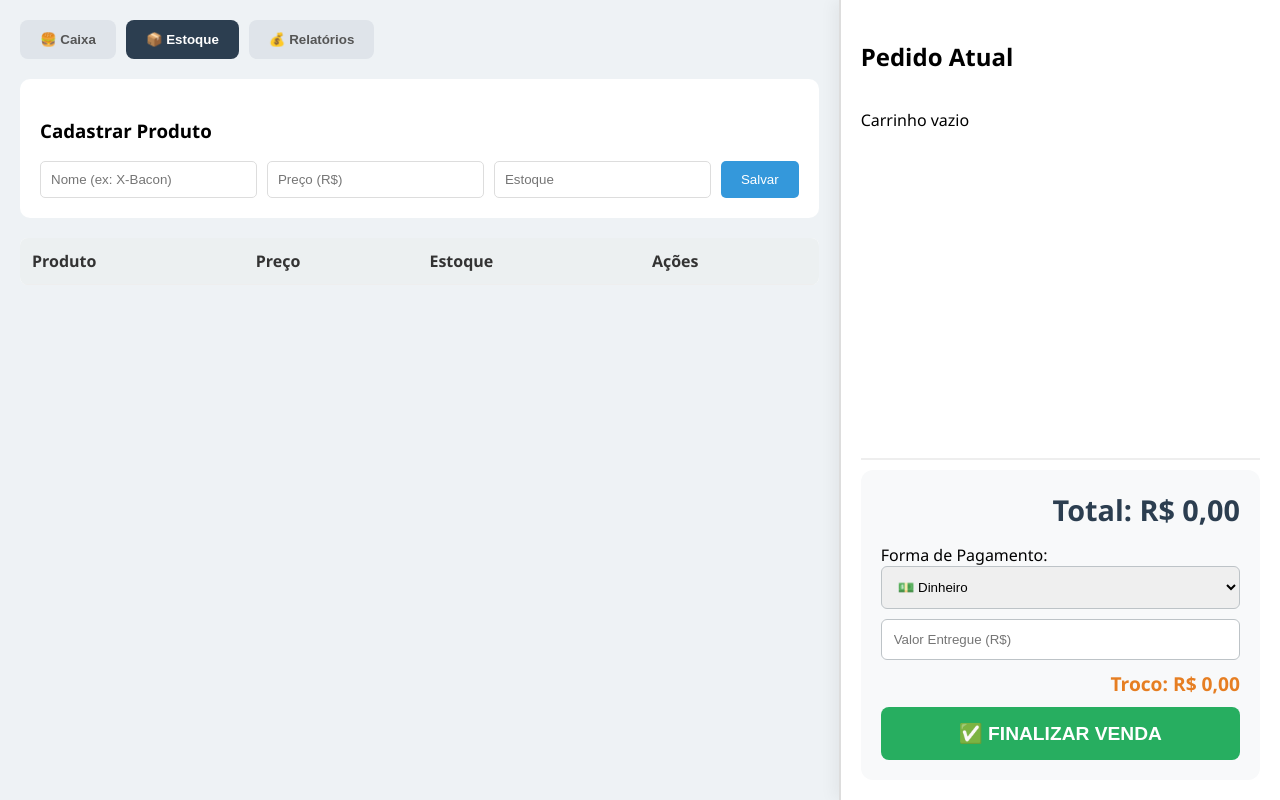
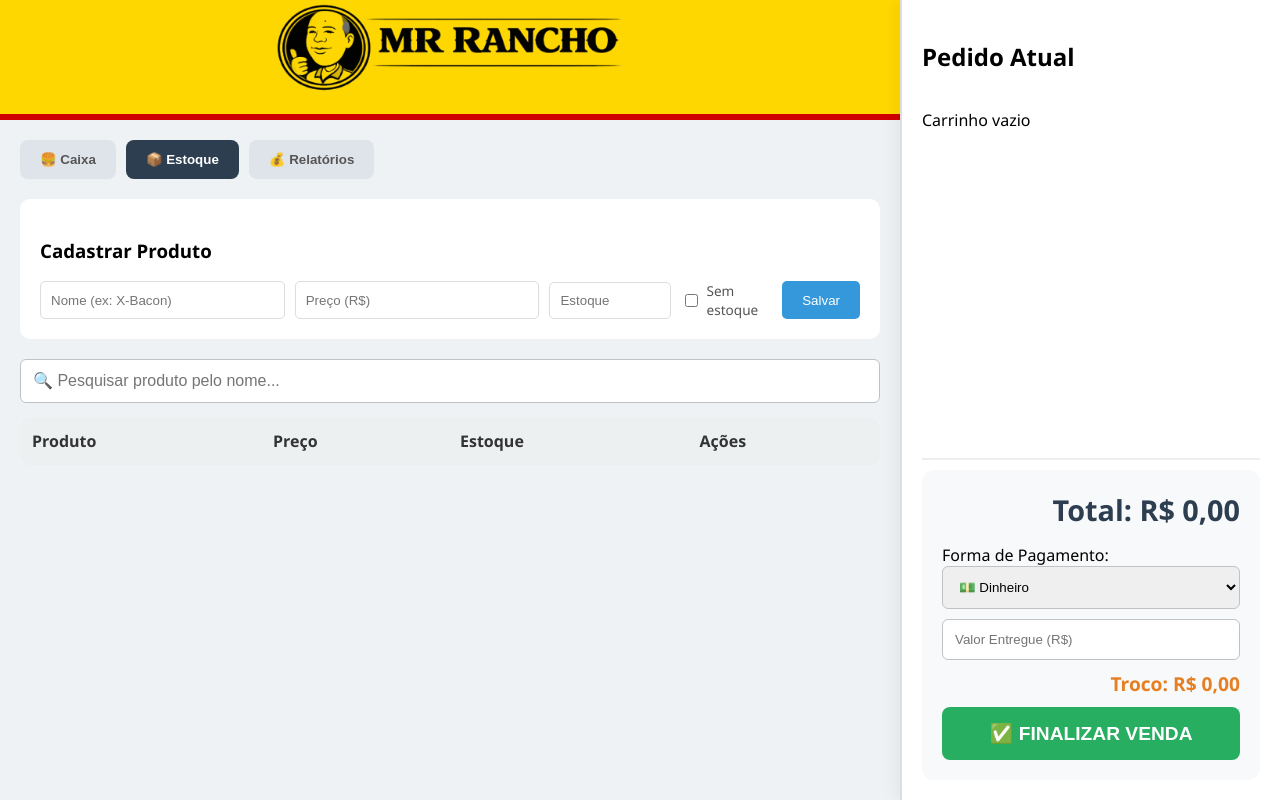
Before and after one commit to brunocroft86/sistemapdv, a website: page public/index.html in a window 1280 px wide. Both pictures are taken after a click on the button "📦 Estoque". Drawn offline with nearby package versions, Linux system fonts and the light colour scheme; no server answers.

Commit message:
Atualizando layout, pesquisa de estoque e estoque infinito

```diff
--- a/public/app.js
+++ b/public/app.js
@@ -8,12 +8,12 @@ function showTab(tabId) {
     document.getElementById(tabId).style.display = 'block';
     event.target.classList.add('active');
 
-    if(tabId === 'pos') loadProducts(); // Carrega produtos
+    if(tabId === 'pos') loadProducts();
     if(tabId === 'stock') loadStock();
     if(tabId === 'reports') loadSales();
 }
 
-// --- CAIXA (PDV) COM ARRASTE ---
+// --- CAIXA (PDV) ---
 async function loadProducts() {
     const res = await fetch(`${API_URL}/products`);
     const products = await res.json();
@@ -21,30 +21,32 @@ async function loadProducts() {
     grid.innerHTML = '';
 
     products.forEach(p => {
-        if(p.stock > 0) {
+        // Se o estoque for maior que 0 OU for -1 (infinito), o produto aparece no PDV
+        if(p.stock > 0 || p.stock === -1) {
             const card = document.createElement('div');
             card.className = 'card';
-            // ID Oculto para identificar o arraste
             card.setAttribute('data-id', p.id);
-            card.innerHTML = `<h3>${p.name}</h3><div class="price">R$ ${p.price.toFixed(2)}</div><small>Est: ${p.stock}</small>`;
+
+            // Se for -1, mostra o símbolo de Infinito (∞)
+            const stockDisplay = p.stock === -1 ? '∞' : p.stock;
+
+            card.innerHTML = `<h3>${p.name}</h3><div class="price">R$ ${p.price.toFixed(2)}</div><small>Est: ${stockDisplay}</small>`;
             card.onclick = () => addToCart(p);
             grid.appendChild(card);
         }
     });
 
-    // ATIVA O SORTABLE (DRAG & DROP)
     if (!grid.sortableInstance) {
         grid.sortableInstance = new Sortable(grid, {
             animation: 150,
             ghostClass: 'sortable-ghost',
             onEnd: function () {
-                saveNewOrder(); // Salva quando soltar
+                saveNewOrder();
             }
         });
     }
 }
 
-// Salva a ordem visual no banco
 async function saveNewOrder() {
     const grid = document.getElementById('pos-grid');
     const itemIds = Array.from(grid.children).map(card => card.getAttribute('data-id'));
@@ -59,7 +61,10 @@ async function saveNewOrder() {
 function addToCart(product) {
     const existing = cart.find(item => item.id === product.id);
     if(existing) {
-        if(existing.qtd >= product.stock) return alert("Limite de estoque atingido!");
+        // Só barra a quantidade se o produto NÃO for infinito (!== -1)
+        if(product.stock !== -1 && existing.qtd >= product.stock) {
+            return alert("Limite de estoque atingido!");
+        }
         existing.qtd++;
     } else {
         cart.push({ ...product, qtd: 1 });
@@ -148,6 +153,21 @@ async function finishSale() {
 }
 
 // --- ESTOQUE (CRUD) ---
+
+function toggleStockInput() {
+    const isInfinite = document.getElementById('prodInfinite').checked;
+    const stockInput = document.getElementById('prodStock');
+
+    if (isInfinite) {
+        stockInput.value = '';
+        stockInput.disabled = true;
+        stockInput.style.backgroundColor = '#eee';
+    } else {
+        stockInput.disabled = false;
+        stockInput.style.backgroundColor = '#fff';
+    }
+}
+
 async function loadStock() {
     const res = await fetch(`${API_URL}/products`);
     const data = await res.json();
@@ -155,11 +175,12 @@ async function loadStock() {
     tbody.innerHTML = '';
 
     data.forEach(p => {
+        const stockDisplay = p.stock === -1 ? 'Infinito' : p.stock;
         tbody.innerHTML += `
             <tr>
                 <td>${p.name}</td>
                 <td>R$ ${p.price.toFixed(2)}</td>
-                <td>${p.stock}</td>
+                <td>${stockDisplay}</td>
                 <td>
                     <button class="btn-action btn-edit" onclick="startEdit(${p.id}, '${p.name}', ${p.price}, ${p.stock})">✏️</button>
                     <button class="btn-action btn-delete" onclick="deleteProduct(${p.id})">🗑️</button>
@@ -172,9 +193,12 @@ async function saveProduct() {
     const id = document.getElementById('prodId').value;
     const name = document.getElementById('prodName').value;
     const price = document.getElementById('prodPrice').value;
-    const stock = document.getElementById('prodStock').value;
+    const isInfinite = document.getElementById('prodInfinite').checked;
 
-    if(!name || !price || !stock) return alert('Preencha tudo!');
+    const stock = isInfinite ? -1 : document.getElementById('prodStock').value;
+
+    if(!name || !price || (stock === '' && !isInfinite)) return alert('Preencha os campos obrigatórios!');
+
     const body = JSON.stringify({ name, price, stock });
     const headers = { 'Content-Type': 'application/json' };
 
@@ -193,7 +217,12 @@ function startEdit(id, name, price, stock) {
     document.getElementById('prodId').value = id;
     document.getElementById('prodName').value = name;
     document.getElementById('prodPrice').value = price;
-    document.getElementById('prodStock').value = stock;
+
+    const isInfinite = (stock === -1);
+    document.getElementById('prodInfinite').checked = isInfinite;
+    document.getElementById('prodStock').value = isInfinite ? '' : stock;
+    toggleStockInput();
+
     document.getElementById('formTitle').innerText = "Editar Produto";
     document.getElementById('btnSave').innerText = "Atualizar";
     document.getElementById('btnSave').style.background = "#f1c40f";
@@ -205,6 +234,10 @@ function cancelEdit() {
     document.getElementById('prodName').value = '';
     document.getElementById('prodPrice').value = '';
     document.getElementById('prodStock').value = '';
+
+    document.getElementById('prodInfinite').checked = false;
+    toggleStockInput();
+
     document.getElementById('formTitle').innerText = "Cadastrar Produto";
     document.getElementById('btnSave').innerText = "Salvar";
     document.getElementById('btnSave').style.background = "#3498db";
@@ -232,7 +265,6 @@ async function loadSales() {
     let totalPeriodo = 0;
 
     allSales.forEach(s => {
-        // Converte data do banco (DD/MM/YYYY) para ISO (YYYY-MM-DD)
         const dbDatePart = s.sale_date.split(',')[0];
         const [day, month, year] = dbDatePart.split('/');
         const saleIso = `${year}-${month}-${day}`;
@@ -262,4 +294,19 @@ function clearFilters() {
     loadSales();
 }
 
+// --- FILTRO DE ESTOQUE (PESQUISA) ---
+function filterStock() {
+    const term = document.getElementById('searchStock').value.toLowerCase();
+    const rows = document.querySelectorAll('#stockTable tbody tr');
+
+    rows.forEach(row => {
+        const productName = row.cells[0].innerText.toLowerCase();
+        if (productName.includes(term)) {
+            row.style.display = '';
+        } else {
+            row.style.display = 'none';
+        }
+    });
+}
+
 loadProducts();
--- a/public/index.html
+++ b/public/index.html
@@ -3,10 +3,16 @@
 <head>
     <meta charset="UTF-8">
     <meta name="viewport" content="width=device-width, initial-scale=1.0">
-    <title>Sistema Hamburgueria</title>
+    <title>Sistema Hamburgueria - Mr Rancho</title>
     <link rel="stylesheet" href="style.css">
+    <link rel="shortcut icon" href="favicon.ico" type="image/x-icon">
 </head>
 <body>
+
+    <div class="header-logo">
+        <img src="img/logo-transparente-1771716474789.png" alt="Logo Mr Rancho">
+    </div>
+
     <div class="main-layout">
 
         <div class="left-panel">
@@ -28,12 +34,24 @@
                         <input type="hidden" id="prodId">
                         <input type="text" id="prodName" placeholder="Nome (ex: X-Bacon)">
                         <input type="number" id="prodPrice" placeholder="Preço (R$)">
-                        <input type="number" id="prodStock" placeholder="Estoque">
+
+                        <div style="display: flex; align-items: center; gap: 10px; flex: 1;">
+                            <input type="number" id="prodStock" placeholder="Estoque" style="width: 100px; flex: none;">
+                            <label style="font-size: 0.85em; color: #555; cursor: pointer; display: flex; align-items: center; gap: 5px;">
+                                <input type="checkbox" id="prodInfinite" onchange="toggleStockInput()">
+                                Sem estoque
+                            </label>
+                        </div>
 
                         <button id="btnSave" onclick="saveProduct()">Salvar</button>
                         <button id="btnCancel" onclick="cancelEdit()" style="display:none; background:#ccc; color:#333">Cancelar</button>
                     </div>
                 </div>
+
+                <div class="search-bar">
+                    <input type="text" id="searchStock" placeholder="🔍 Pesquisar produto pelo nome..." oninput="filterStock()">
+                </div>
+
                 <table id="stockTable">
                     <thead>
                         <tr>
--- a/public/style.css
+++ b/public/style.css
@@ -1,36 +1,65 @@
-body { font-family: 'Segoe UI', sans-serif; margin: 0; background: #eef2f5; height: 100vh; overflow: hidden; }
+/* Layout Principal e Flexível */
+body {
+    font-family: 'Segoe UI', sans-serif;
+    margin: 0;
+    background: #eef2f5;
+    height: 100vh;
+    overflow: hidden;
+    display: grid;
+    grid-template-areas:
+        "header right"
+        "left right";
+    grid-template-columns: 1fr 380px;
+    grid-template-rows: 120px 1fr;
+}
 
-/* Layout */
-.main-layout { display: flex; height: 100vh; }
-.left-panel { flex: 2; padding: 20px; overflow-y: auto; }
-.right-panel { flex: 1; background: white; border-left: 2px solid #ddd; display: flex; flex-direction: column; padding: 20px; box-shadow: -5px 0 15px rgba(0,0,0,0.05); }
+.main-layout { display: contents; }
+
+/* Cabeçalho Amarelo */
+.header-logo {
+    grid-area: header;
+    background-color: #FFD700;
+    display: flex;
+    justify-content: center;
+    align-items: center;
+    border-bottom: 6px solid #D00000;
+    overflow: hidden;
+}
+
+/* Logo Ajustada */
+.header-logo img {
+    height: 100%;
+    max-width: 100%;
+    object-fit: contain;
+    transform: scale(2.8);
+}
+
+/* Painéis de conteúdo */
+.left-panel { grid-area: left; padding: 20px; overflow-y: auto; }
+.right-panel { grid-area: right; background: white; border-left: 2px solid #ddd; display: flex; flex-direction: column; padding: 20px; box-shadow: -5px 0 15px rgba(0,0,0,0.05); }
 
 /* Navegação */
 nav { margin-bottom: 20px; display: flex; gap: 10px; }
 nav button { padding: 12px 20px; border: none; background: #dfe4ea; cursor: pointer; border-radius: 8px; font-weight: bold; color: #555; }
 nav button.active { background: #2c3e50; color: white; }
 
-/* Grid Produtos e Efeito DRAG & DROP */
+/* Grid Produtos */
 .grid { display: grid; grid-template-columns: repeat(auto-fill, minmax(140px, 1fr)); gap: 15px; }
 .card { background: white; padding: 15px; border-radius: 10px; text-align: center; cursor: pointer; border: 2px solid transparent; box-shadow: 0 2px 5px rgba(0,0,0,0.05); transition: 0.2s; user-select: none; }
 .card:hover { border-color: #f39c12; transform: translateY(-3px); }
 .card h3 { margin: 8px 0; font-size: 16px; color: #333; }
 .card .price { font-weight: bold; color: #27ae60; font-size: 1.2em; }
-
-/* Classe criada automaticamente quando arrasta */
 .sortable-ghost { opacity: 0.4; background: #ffeaa7; border: 2px dashed #fdcb6e; }
 
-/* Carrinho */
-.cart-items { flex: 1; overflow-y: auto; border-bottom: 2px solid #eee; margin-bottom: 10px; }
+/* Carrinho e Pagamento */
+.cart-items { flex: 1; overflow-y: auto; border-bottom: 2px solid #eee; margin-bottom: 10px; padding-right: 5px; }
 .cart-item { display: flex; justify-content: space-between; align-items: center; padding: 10px 0; border-bottom: 1px solid #f1f2f6; }
 .btn-remove { color: #e74c3c; cursor: pointer; font-weight: bold; margin-left: 10px; padding: 0 5px; }
-
-/* Pagamento */
 .cart-footer { background: #f8f9fa; padding: 20px; border-radius: 12px; }
 .total-row { font-size: 1.8em; font-weight: bold; text-align: right; margin-bottom: 15px; color: #2c3e50; }
 .payment-area select, .payment-area input { width: 100%; padding: 12px; margin-bottom: 10px; border: 1px solid #bdc3c7; border-radius: 6px; box-sizing: border-box; }
 .change-row { font-weight: bold; color: #e67e22; text-align: right; margin-bottom: 10px; font-size: 1.2em; }
-.btn-checkout { width: 100%; padding: 15px; background: #27ae60; color: white; border: none; font-size: 1.2em; font-weight: bold; cursor: pointer; border-radius: 8px; }
+.btn-checkout { width: 100%; padding: 15px; background: #27ae60; color: white; border: none; font-size: 1.2em; font-weight: bold; cursor: pointer; border-radius: 8px; transition: 0.2s; }
 .btn-checkout:hover { background: #219150; }
 
 /* Formulários e Tabelas */
@@ -43,14 +72,17 @@ table { width: 100%; border-collapse: collapse; background: white; border-radius
 th, td { padding: 12px; text-align: left; border-bottom: 1px solid #eee; }
 th { background-color: #ecf0f1; color: #333; }
 
+/* Barra de Pesquisa */
+.search-bar { margin-bottom: 15px; }
+.search-bar input { width: 100%; padding: 12px; border: 1px solid #bdc3c7; border-radius: 6px; font-size: 1em; box-sizing: border-box; outline: none; transition: 0.3s; }
+.search-bar input:focus { border-color: #3498db; box-shadow: 0 0 5px rgba(52, 152, 219, 0.3); }
+
 /* Filtros Relatório */
 .filter-row { display: flex; gap: 15px; align-items: flex-end; margin-top: 10px; }
 .filter-row label { display: block; font-size: 0.9em; margin-bottom: 5px; }
 .btn-filter { background: #2c3e50 !important; color: white; }
 .btn-clear { background: #95a5a6 !important; color: white; }
 .total-display { margin-top: 15px; text-align: right; font-size: 1.5em; font-weight: bold; color: #27ae60; }
-
-/* Botões Ação */
 .btn-action { padding: 5px 10px; border: none; border-radius: 4px; cursor: pointer; font-size: 1.2em; margin-right: 5px; }
 .btn-edit { background: #f1c40f; color: #333; }
 .btn-delete { background: #e74c3c; color: white; }
```
Also changed, not shown: public/img/logo-transparente-1771716474789.png (added), 1 other file.
